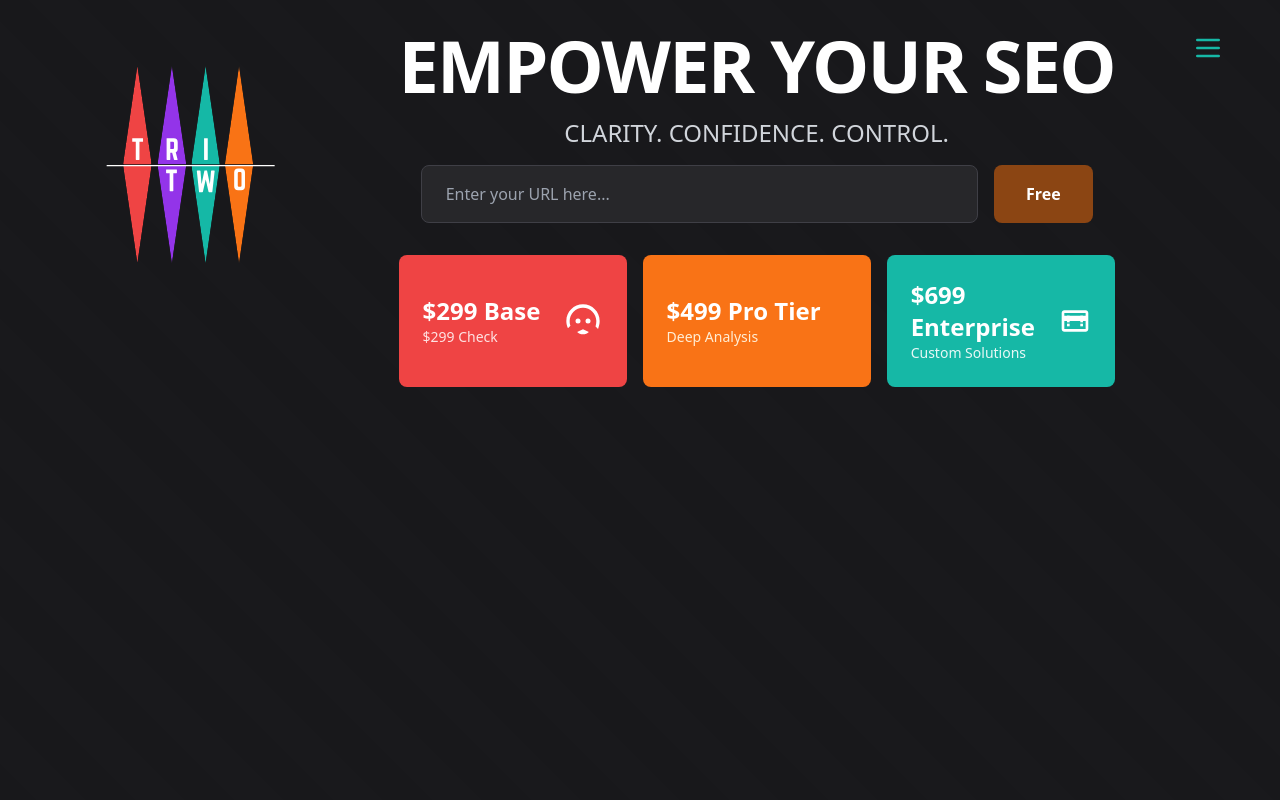
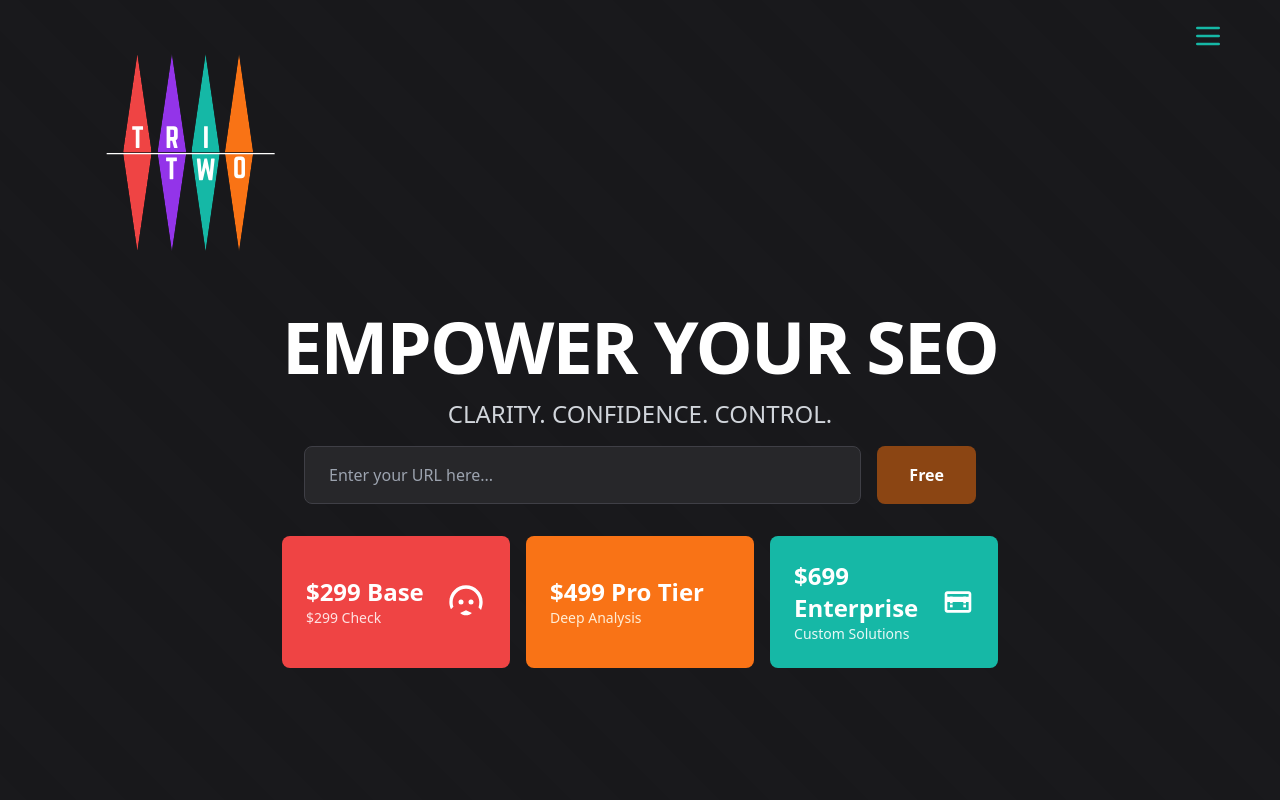
Before and after one commit to TRI-TWO/seo-grader, a Next.js app: page / in a window 1280 px wide. Shown: the top 800 px of the page. Built offline with nearby package versions, Linux system fonts and the light colour scheme; no server answers.

Commit message:
Restructure home page: move center block out of header, position 5px below, reduce header size by 20px

```diff
--- a/app/page.tsx
+++ b/app/page.tsx
@@ -141,16 +141,23 @@ export default function Home() {
 
       <div className="relative z-10">
         {/* Header */}
-        <header className="px-6 py-4 md:px-12 md:py-6">
-          <div className="flex items-start">
+        <header className="px-6 py-2 md:px-12 md:py-3">
+          <div className="flex items-start justify-between">
             {/* Logo - Fully left justified */}
             <div className="flex-shrink-0">
               <Logo />
             </div>
 
-            {/* Content block - Centered, 5px below logo */}
-            <div className="flex-1 flex justify-center">
-              <div className="mt-[5px] flex flex-col gap-4 items-center">
+            {/* Hamburger Menu - Right justified */}
+            <div className="flex-shrink-0">
+              <HamburgerMenu />
+            </div>
+          </div>
+        </header>
+
+        {/* Content block - Centered, 5px below header */}
+        <div className="mt-[5px] flex justify-center">
+          <div className="flex flex-col gap-4 items-center">
             {/* Main Heading */}
             <h1 className="text-5xl md:text-7xl font-bold tracking-tight text-center">
               EMPOWER YOUR SEO
@@ -260,13 +267,6 @@ export default function Home() {
             </div>
           </div>
         </div>
-
-            {/* Hamburger Menu - Right justified */}
-            <div className="flex-shrink-0">
-              <HamburgerMenu />
-            </div>
-          </div>
-        </header>
 
         {/* Main Content - Tab-based */}
         <main className="min-h-[calc(100vh-200px)] px-6 py-12">
```
Lines whose indentation alone changed are shown as unchanged.
